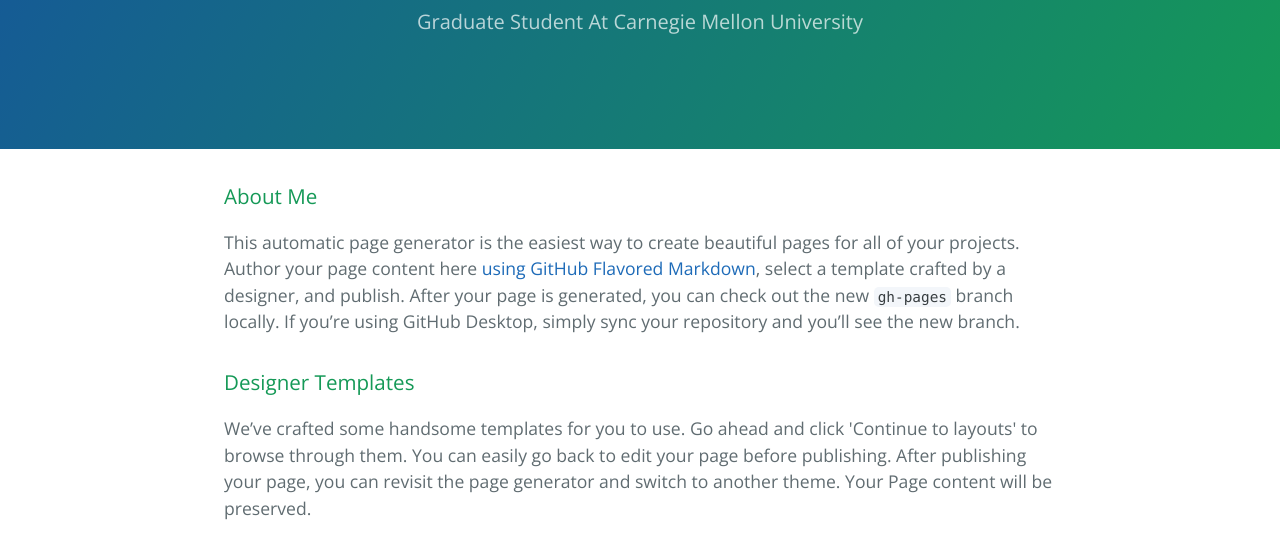
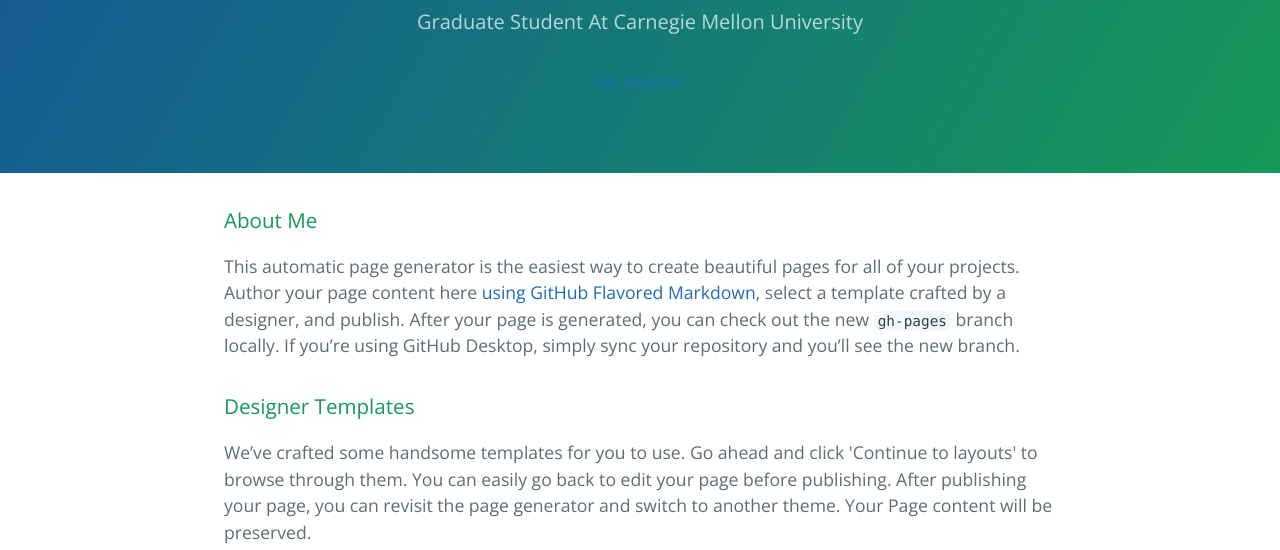
Before and after one commit to charliewang92/charliewang92.github.io, a plain HTML site: page index.html in a window 1280 px wide. Shown: the part 168-718 px from the top of the page. Drawn offline with nearby package versions, Linux system fonts and the light colour scheme.

Commit message:
added resume to index

```diff
--- a/index.html
+++ b/index.html
@@ -13,6 +13,7 @@
     <section class="page-header">
       <h1 class="project-name">Charlie Wang</h1>
       <h2 class="project-tagline">Graduate Student At Carnegie Mellon University </h2>
+      <a href="http://charliewang92.github.io/resume.pdf"> My Resume </a>
     </section>
 
     <section class="main-content">
```
